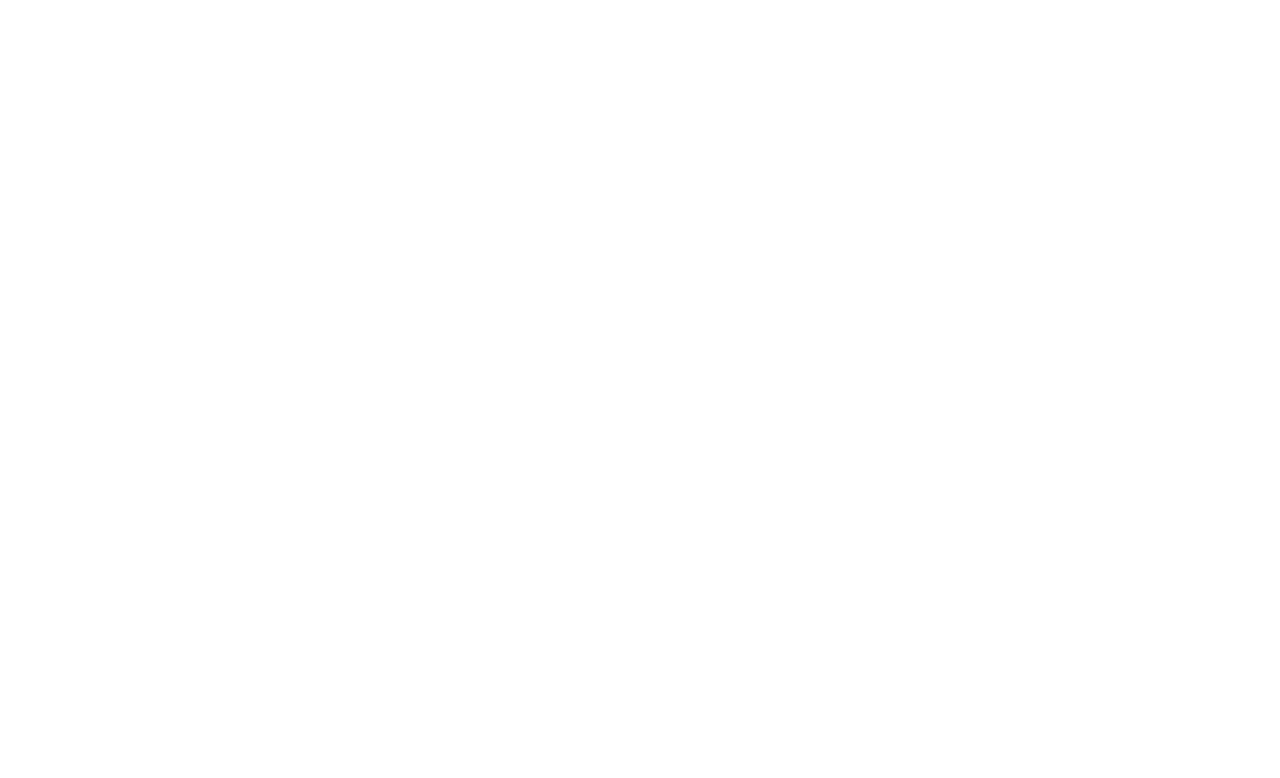
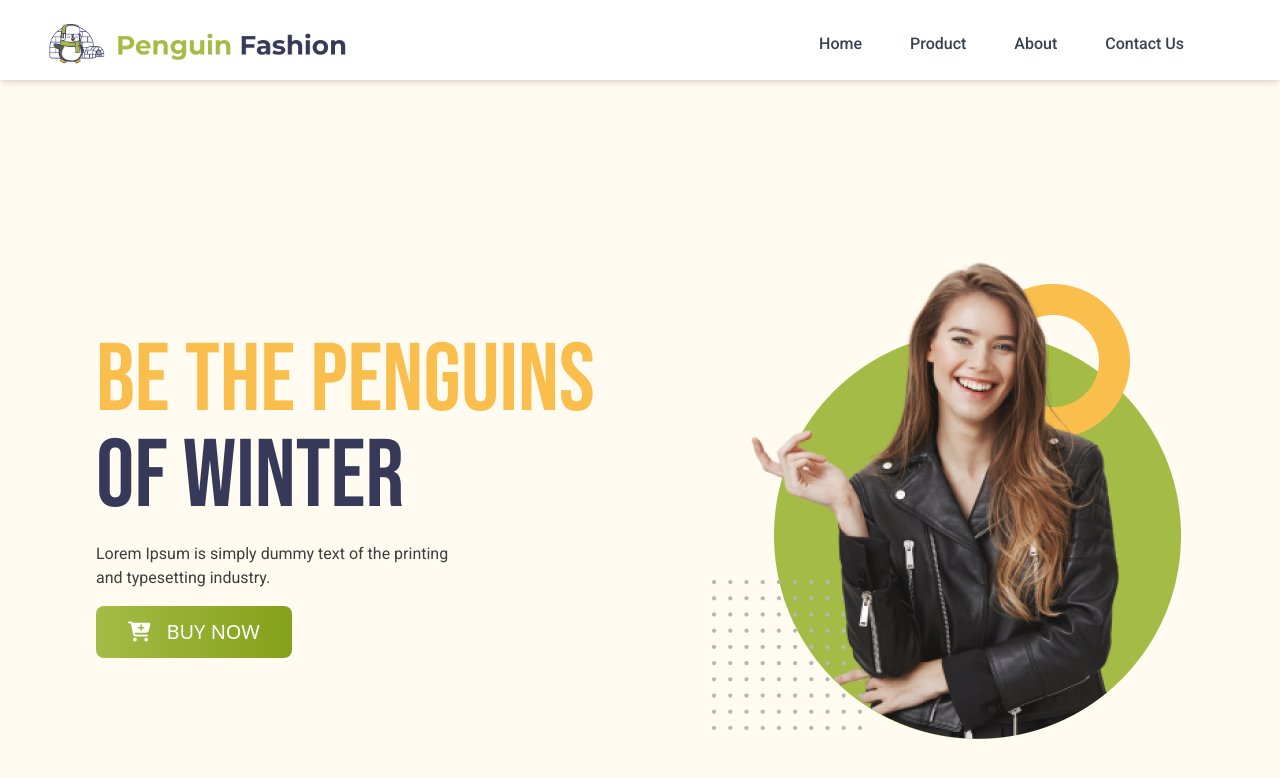
Before and after one commit to reyad-hasan/Penguin-Fashion, a plain HTML site: page index.html in a window 1280 px wide. Drawn offline with nearby package versions, Linux system fonts and the light colour scheme.

Commit message:
completed navbar and header banner section with responsive

```diff
--- a/index.html
+++ b/index.html
@@ -4,6 +4,8 @@
 <head>
     <meta charset="UTF-8">
     <meta name="viewport" content="width=device-width, initial-scale=1.0">
+    <!-- favicon -->
+    <link rel="shortcut icon" href="./icons/favicon.png" type="image/x-icon">
     <title>Penguin Fashion</title>
     <!-- tailwind cdn link -->
     <script src="https://cdn.tailwindcss.com"></script>
@@ -14,17 +16,126 @@
     <!-- google font link Montserrat -->
     <link rel="preconnect" href="https://fonts.googleapis.com">
     <link rel="preconnect" href="https://fonts.gstatic.com" crossorigin>
-    <link href="https://fonts.googleapis.com/css2?family=Montserrat:wght@400;500;600;700;800;900&display=swap"
+    <link href="https://fonts.googleapis.com/css2?family=Bebas+Neue&family=Roboto:wght@400;500;700;900&display=swap"
         rel="stylesheet">
     <style>
-        body {
-            font-family: 'Montserrat', sans-serif;
+        .bebas {
+            font-family: 'Bebas Neue', sans-serif;
+        }
+
+        .roboto {
+            font-family: 'Roboto', sans-serif;
+        }
+
+        .title_color {
+            color: #363958;
+        }
+
+        .title_color2 {
+            color: #FABE4C;
+        }
+
+        .description_color {
+            color: #3E3E3E;
+        }
+
+        .white {
+            color: #fff;
         }
     </style>
 </head>
 
 <body>
+    <!-- header section -->
+    <header>
+        <nav>
+            <div class="relative z-20 py-2 px-6 md:px-12 lg:py-6 bg-white shadow-md h-20">
+                <div class="lg:container lg:mx-auto">
+                    <div class="flex items-center justify-between">
+                        <div class="relative z-20">
+                            <a href="#">
+                                <img src="./icons/logo.png" alt="logo" class="w-[250px] md:w-[300px]">
+                                <!-- <h2 class="text-[#A4BC46] text-2xl md:text-3xl font-bold hover:scale-105 duration-500">
+                                    Penguin <span class="text-[#363958]">Fashion</span></h2> -->
+                            </a>
+                        </div>
 
+                        <div class="flex items-center justify-end lg:border-l-0">
+                            <input type="checkbox" name="hamburger" id="hamburger" class="peer" hidden>
+                            <label for="hamburger"
+                                class="peer-checked:hamburger hover:scale-110 duration-500 block relative z-20 p-6 -mr-6 cursor-pointer lg:hidden">
+                                <div aria-hidden="true" class="m-auto h-1 w-8 rounded bg-[#363958]"></div>
+                                <div aria-hidden="true" class="m-auto mt-1 h-1 w-8 rounded bg-[#363958]">
+                                </div>
+                                <div aria-hidden="true" class="m-auto mt-1 h-1 w-8 rounded bg-[#363958]">
+                                </div>
+                            </label>
+
+                            <div
+                                class="peer-checked:translate-x-0 fixed inset-0 w-[calc(100%-8rem)] translate-x-[-100%]  border-r shadow-xl transition duration-300 lg:border-r-0 lg:w-auto lg:static lg:shadow-none lg:translate-x-0 bg-white">
+                                <div class="flex flex-col h-full justify-between lg:items-center lg:flex-row">
+                                    <ul
+                                        class="text-center px-6 pt-32 text-gray-700 space-y-8 md:px-12 lg:space-y-0 lg:flex lg:space-x-12 lg:pt-0 roboto">
+                                        <li>
+                                            <a href="#"
+                                                class="font-medium text-[#3C3C3] hover:text-[#A4BC46] transition duration-300">
+                                                <span class=" ">Home</span>
+                                            </a>
+                                        </li>
+                                        <li>
+                                            <a href="#"
+                                                class="font-medium text-[#3C3C3] hover:text-[#A4BC46] transition duration-300">
+                                                <span class=" ">Product</span>
+                                            </a>
+                                        </li>
+                                        <li>
+                                            <a href="#"
+                                                class="font-medium text-[#3C3C3] hover:text-[#A4BC46] transition duration-300">
+                                                <span class=" ">About</span>
+                                            </a>
+                                        </li>
+                                        <li>
+                                            <a href="#"
+                                                class="font-medium text-[#3C3C3] hover:text-[#A4BC46] transition duration-300">
+                                                <span class=" ">Contact Us</span>
+                                            </a>
+                                        </li>
+                                    </ul>
+                                </div>
+                            </div>
+                        </div>
+                    </div>
+                </div>
+            </div>
+        </nav>
+        <!-- banner section -->
+        <section class="py-16 lg:p-24 xl:py-[172px] bg-[#FFFBF0]">
+            <!-- banner container -->
+            <div
+                class="lg:container lg:mx-auto w-full h-full flex flex-col lg:flex-row gap-16 justify-between items-center">
+                <!-- banner left contend -->
+                <div>
+                    <h1 class="text-6xl xl:text-8xl bebas title_color2">Be the Penguins<br> <span class="title_color">of
+                            Winter</span></h1>
+                    <p class="description_color roboto py-4">Lorem Ipsum is simply dummy text of the printing <br>
+                        and
+                        typesetting
+                        industry.</p>
+                    <button
+                        class="bg-gradient-to-r from-[#A4BC46] to-[#85A019] px-8 py-3 text-xl text-white flex items-center gap-4 rounded-lg duration-300 hover:scale-105 cursor-pointer"><i
+                            class="fa-solid fa-cart-plus"></i><span>BUY NOW</span></button>
+                </div>
+                <!-- banner right contend -->
+                <div class="px-16 md:px-0">
+                    <img src="./images/model.png" alt="">
+                </div>
+            </div>
+        </section>
+    </header>
+    <!-- main section -->
+    <main></main>
+    <!-- footer section -->
+    <footer></footer>
 </body>
 
 </html>
```
Also changed, not shown: icons/favicon.png (added).
